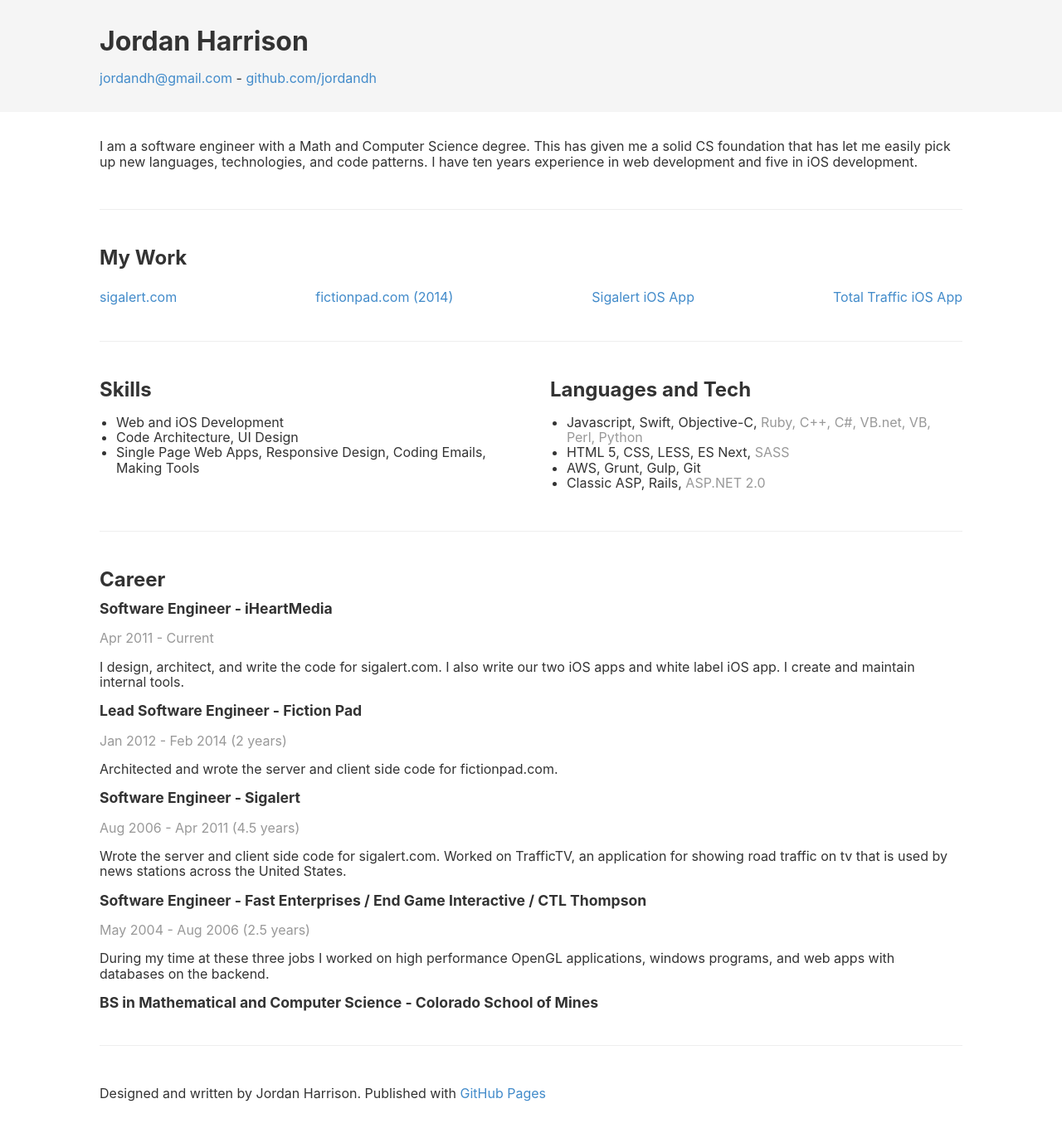
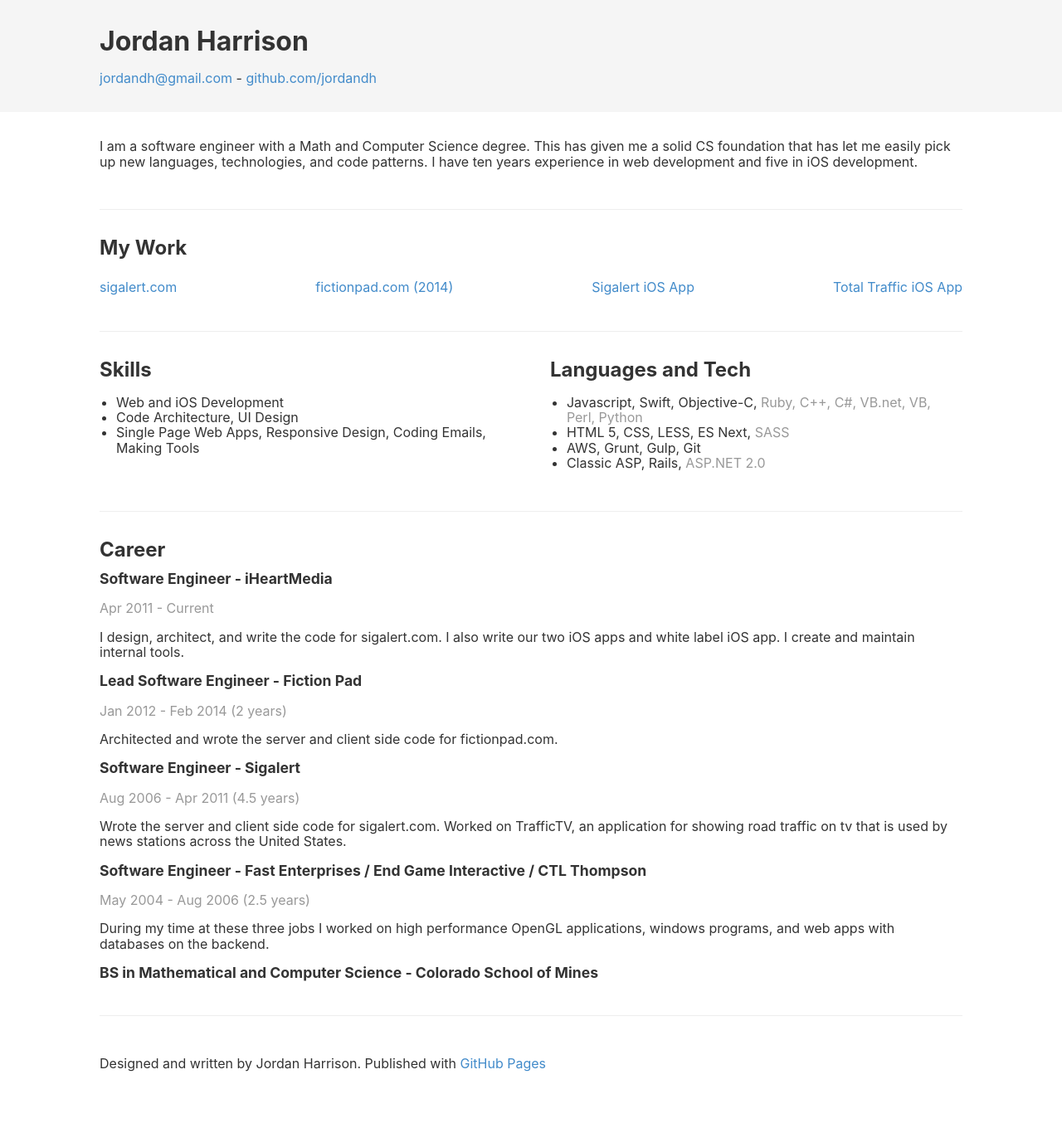
Before and after one commit to jordandh/resume, a Jekyll site: the page built from README.md, in a window 1280 px wide. Shown: the whole page at 83% size. Built offline with Jekyll 4.4.1, drawn with Linux system fonts in a browser that asks for light colours; our own code applies the rules of GitHub Pages for plain Markdown files; after the commit the page ends 1324 px from its top, so only the background shows below that.

Commit message:
Update style.scss

```diff
--- a/assets/css/style.scss
+++ b/assets/css/style.scss
@@ -22,6 +22,7 @@ body {
 
 h1, h2, h3 {
   margin: 0.5em 0;
+  margin: 0 0 0.5em;
 }
 
 h1 {
```
